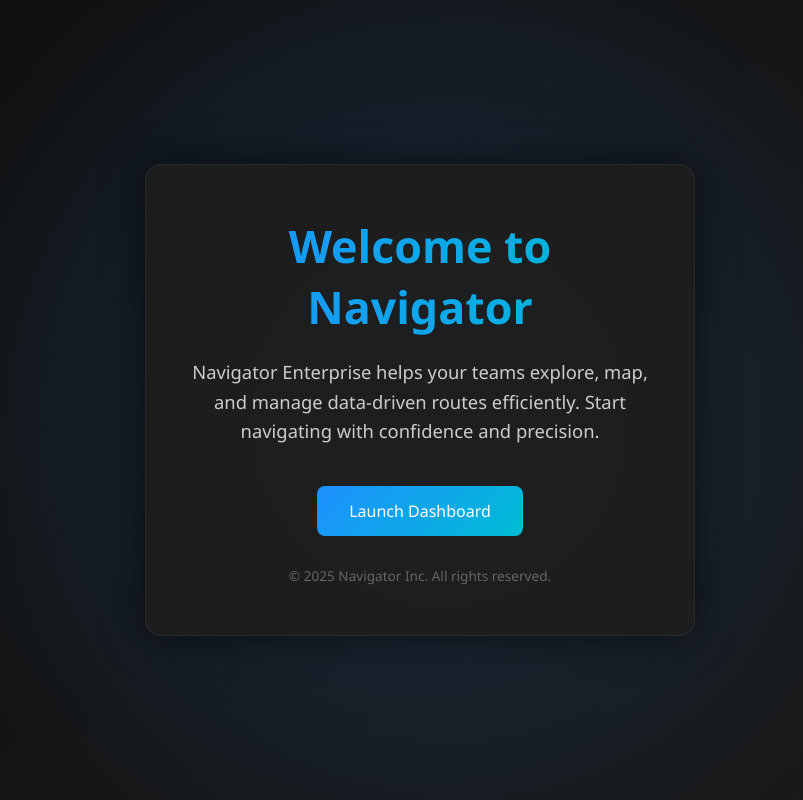
After one commit to PreciousOwen/navy_backend, a Django app: page /navigation/intro/ in a window 1280 px wide. The commit adds this page. Shown: the whole page, without its empty margins (220-1023 px from the left). Run offline with Django 5.2, Linux system fonts and the light colour scheme.

Commit message:
intro commit

```diff
--- /dev/null
+++ b/navigator/navigation/templates/intro.html
@@ -0,0 +1,136 @@
+<!DOCTYPE html>
+<html lang="en">
+<head>
+  <meta charset="UTF-8" />
+  <meta name="viewport" content="width=device-width, initial-scale=1.0"/>
+  <title>Welcome | Navigator Enterprise</title>
+  <style>
+    /* Global Reset */
+    * {
+      box-sizing: border-box;
+      margin: 0;
+      padding: 0;
+    }
+
+    body {
+      font-family: 'Segoe UI', Tahoma, Geneva, Verdana, sans-serif;
+      background: linear-gradient(135deg, #0f0f0f, #1a1a1a);
+      color: #fff;
+      min-height: 100vh;
+      display: flex;
+      justify-content: center;
+      align-items: center;
+      overflow: hidden;
+      position: relative;
+    }
+
+    .background-glow {
+      position: absolute;
+      width: 100%;
+      height: 100%;
+      background: radial-gradient(circle at center, rgba(30,144,255,0.2), transparent 70%);
+      z-index: 0;
+    }
+
+    .card {
+      background: rgba(30, 30, 30, 0.95);
+      backdrop-filter: blur(10px);
+      border: 1px solid rgba(255, 255, 255, 0.05);
+      border-radius: 16px;
+      padding: 50px 40px;
+      max-width: 550px;
+      width: 90%;
+      text-align: center;
+      box-shadow: 0 0 40px rgba(0, 0, 0, 0.6);
+      z-index: 1;
+    }
+
+    .logo {
+      width: 60px;
+      height: 60px;
+      margin-bottom: 20px;
+      object-fit: contain;
+    }
+
+    h1 {
+      font-size: 2.8rem;
+      font-weight: 600;
+      background: linear-gradient(90deg, #1e90ff, #00bcd4);
+      -webkit-background-clip: text;
+      -webkit-text-fill-color: transparent;
+      margin-bottom: 20px;
+    }
+
+    p {
+      font-size: 1.15rem;
+      color: #ccc;
+      margin-bottom: 40px;
+      line-height: 1.6;
+    }
+
+    .btn {
+      display: inline-block;
+      background: linear-gradient(135deg, #1e90ff, #00bcd4);
+      padding: 14px 32px;
+      color: white;
+      font-size: 1rem;
+      font-weight: 500;
+      border: none;
+      border-radius: 8px;
+      cursor: pointer;
+      transition: all 0.3s ease;
+      text-decoration: none;
+    }
+
+    .btn:hover {
+      background: linear-gradient(135deg, #00bcd4, #1e90ff);
+      transform: translateY(-2px);
+      box-shadow: 0 8px 20px rgba(0,188,212,0.3);
+    }
+
+    .footer {
+      font-size: 0.85rem;
+      color: #666;
+      margin-top: 30px;
+    }
+
+    @media (max-width: 600px) {
+      h1 {
+        font-size: 2rem;
+      }
+
+      p {
+        font-size: 1rem;
+      }
+
+      .card {
+        padding: 30px 20px;
+      }
+    }
+  </style>
+</head>
+<body>
+
+  <div class="background-glow"></div>
+
+  <div class="card">
+    <!-- Optional logo -->
+    <!-- <img src="images/logo.jpg" alt="Logo" class="logo" /> -->
+
+    <h1>Welcome to Navigator</h1>
+    <p>
+      Navigator Enterprise helps your teams explore, map, and manage data-driven routes efficiently. Start navigating with confidence and precision.
+    </p>
+    <a class="btn" onclick="navigateToMain()">Launch Dashboard</a>
+
+    <div class="footer">© 2025 Navigator Inc. All rights reserved.</div>
+  </div>
+
+  <script>
+    function navigateToMain() {
+      window.location.href = "/navigation";
+    }
+  </script>
+
+</body>
+</html>
--- a/navigator/navigation/templates/map.html
+++ b/navigator/navigation/templates/map.html
@@ -18,7 +18,6 @@
     <script>
         var map = L.map('map').setView([-6.8, 39.2], 12);  // Adjust coordinates as needed
 
-        // Optionally, remove or replace the external tile layer
         L.tileLayer('https://{s}.tile.openstreetmap.org/{z}/{x}/{y}.png', {
             attribution: '&copy; OpenStreetMap contributors'
         }).addTo(map);
@@ -29,7 +28,7 @@
         roads.forEach(function(road, index) {
             var geojson = JSON.parse(road.geojson);
 
-            // Ensure all roads are displayed in red color
+            // All roads in red color
             var roadStyle = { color: "red", weight: 3 };
 
             L.geoJSON(geojson, { style: roadStyle }).addTo(map).bindPopup(road.name || "Unnamed Road");
--- a/navigator/navigation/urls.py
+++ b/navigator/navigation/urls.py
@@ -3,6 +3,7 @@ from . import views
 from django.conf import settings
 from django.conf.urls.static import static
 from .views import fetch_destinations
+from django.views.generic import TemplateView
 
 urlpatterns = [
     # Route for the index page
@@ -46,6 +47,9 @@ urlpatterns = [
 
     # URL for fetching destinations
     path('fetch_destinations/', fetch_destinations, name='fetch_destinations'),
+
+    # Intro page
+    path('intro/', TemplateView.as_view(template_name="intro.html"), name='intro'),
 ]
 
 # Serve static files during development
```
Also changed, not shown: navigator/navigation/templates/index.html (+124 -125 lines), navigator/navigation/templates/js/script.js (+20 -24 lines), navigator/navigation/templates/map_polygons.html (deleted, +0 -47 lines), navigator/navigation/templates/images/logo.jpg (added).
